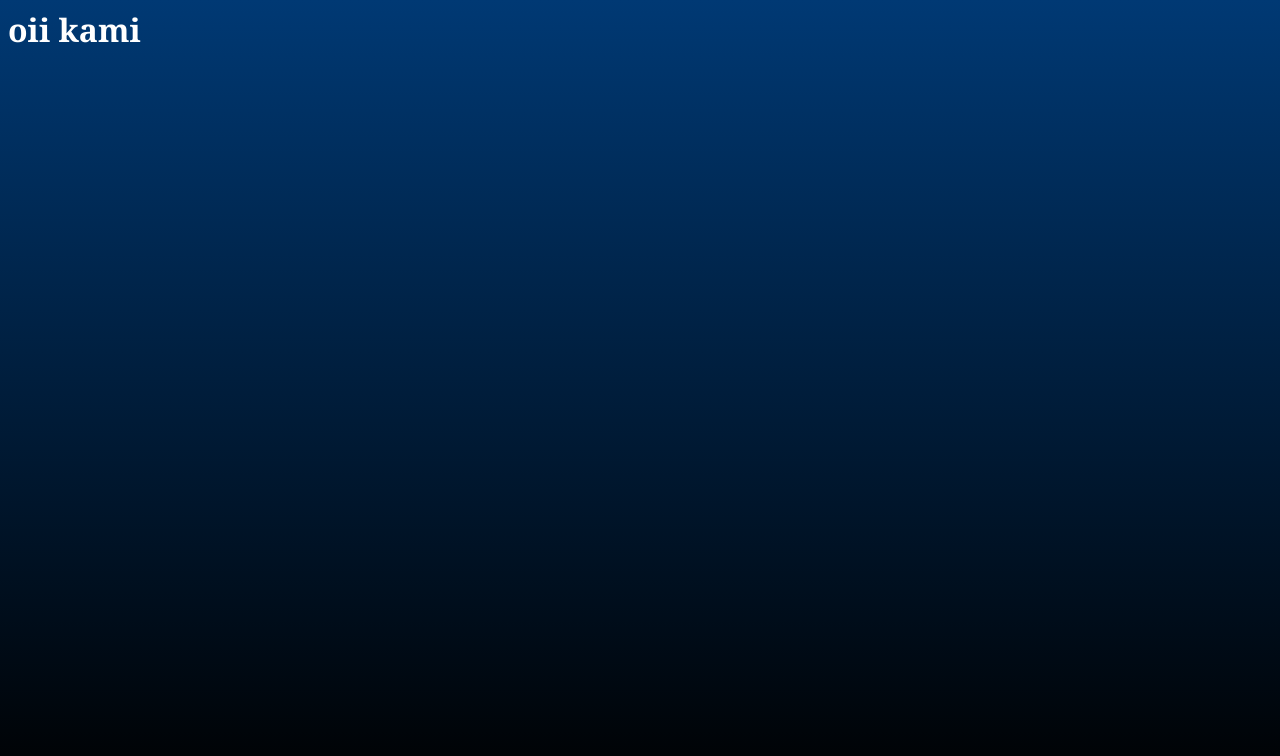
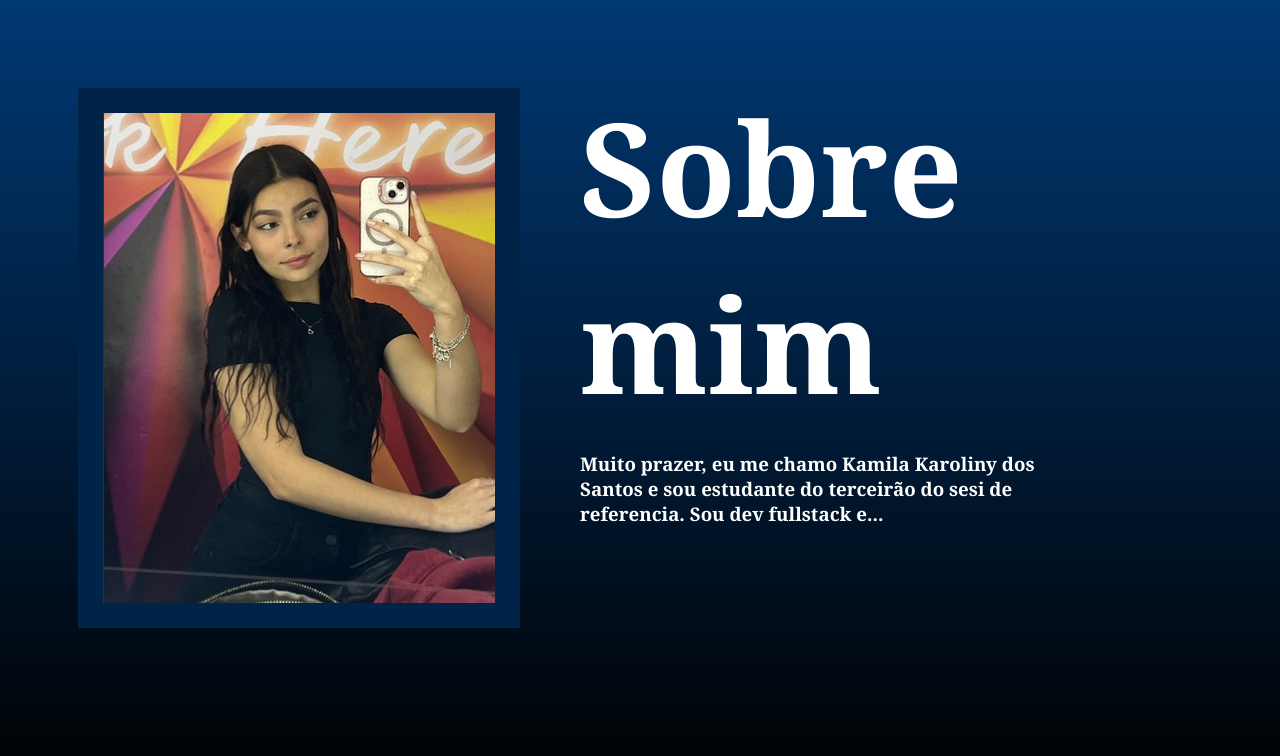
Before and after one commit to fic-fabrica-de-software/construindo-o-portfolio-KamilaKaroliny, a plain HTML site: page public/portfolio.html in a window 1280 px wide. Drawn offline with Linux system fonts and the light colour scheme.

Commit message:
add - alterações na tela de portfolio

```diff
--- a/public/portfolio.html
+++ b/public/portfolio.html
@@ -6,7 +6,21 @@
     <title>Quem sou eu</title>
 </head>
 <body>
-    <h1>oii kami</h1>
+
+    <section id="sobreMim">
+
+        <img class="imagem" src="../assets/imagens/kamila.png" alt="foto da kamila">
+
+        <div class="caixaTexto">
+            <h1 id="titulo">Sobre mim</h1>
+            <h3 class="textoIrformacoes">
+                Muito prazer, eu me chamo Kamila Karoliny dos Santos e sou estudante do
+                terceirão do sesi de referencia. Sou dev fullstack e...
+            </h3>
+        </div>
+
+    </section>
+
 
 </body>
 </html>
--- a/style/portfolio.css
+++ b/style/portfolio.css
@@ -3,3 +3,35 @@ body{
     font-family: Georgia, serif;
     background: linear-gradient(0deg,#000000,#003974);
 }
+
+#titulo{
+    font-size:130px;
+    margin: 0%;
+}
+
+.imagem{
+    text-align:left;
+    margin: 10px;
+    border: 25px;
+    padding: 0px;
+    border-style: solid;
+    border-color: #002348;
+    text-align: center;
+}
+
+#sobreMim{
+    display: flex;
+    justify-content: center;
+    padding-top: 70px;
+}
+
+.caixaTexto{
+    display: flex;
+    flex-direction: column;
+    padding-left: 50px;
+    width: 50%;
+}
+
+.textoIrformacoes{
+    width: 80%;
+}
```
Also changed, not shown: assets/imagens/kamila.png (added).
